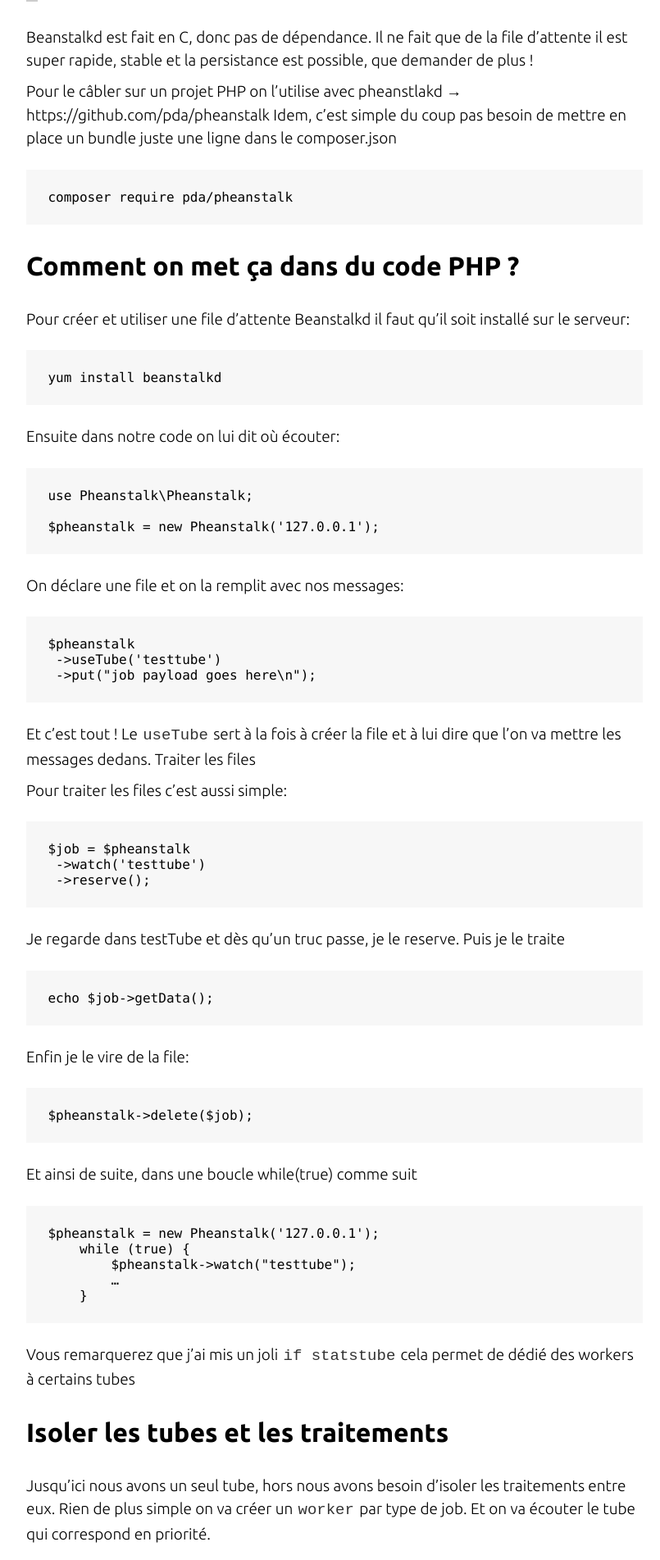
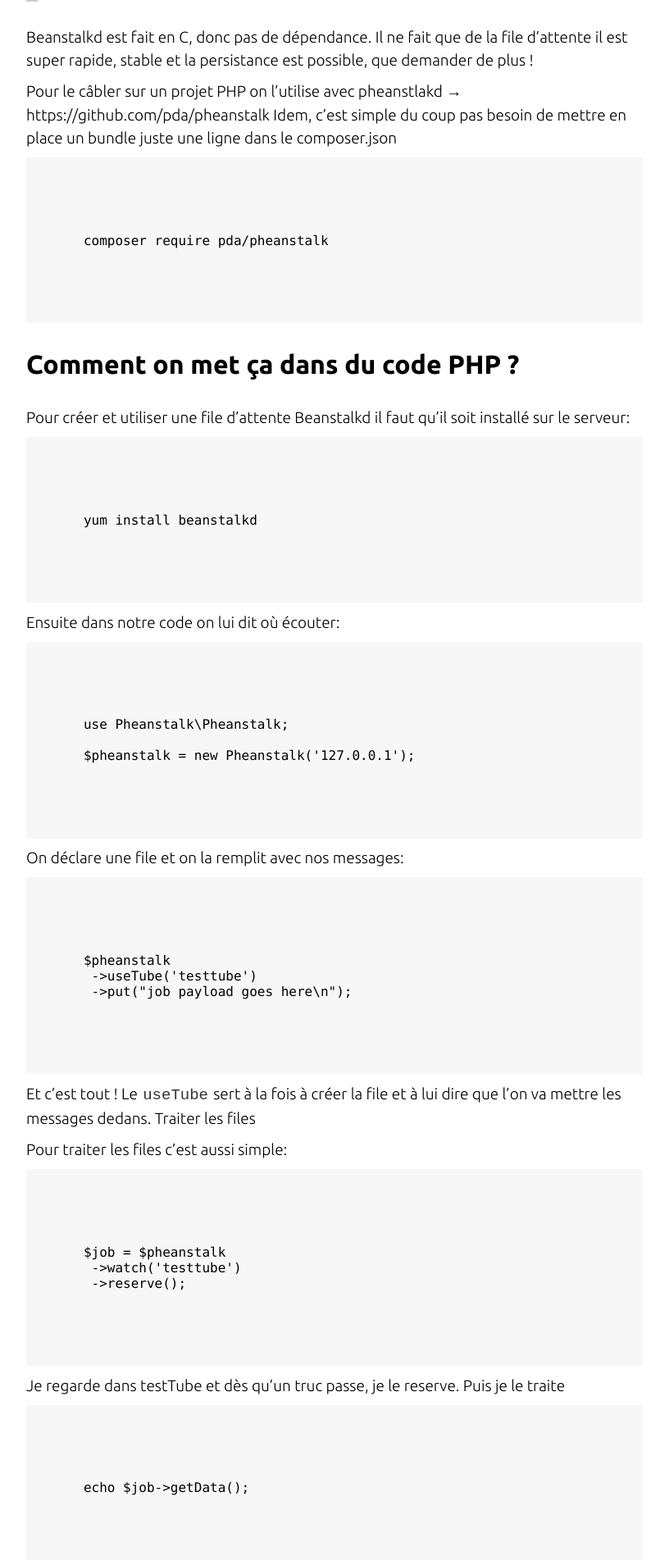
Before and after one commit to sellsecure/sellsecure.github.io, a Jekyll site: the page built from _posts/2016-04-14-beanstalkd.markdown, in a window 1280 px wide. Shown: the part 1323-3226 px from the top of the page at 82% size, without its empty margins (232-1037 px from the left). Built offline with Jekyll 4.4.1, drawn with Linux system fonts in a browser that asks for light colours; nearby versions of some CDN libraries.

Commit message:
add some padding to hilight

```diff
--- a/_sass/_syntax_highlighting.scss
+++ b/_sass/_syntax_highlighting.scss
@@ -13,7 +13,7 @@
   }
 }
 
-.highlight  { background: $well-color;}//$git-black-color; }
+.highlight  { background: $well-color; padding:1.5em;}//$git-black-color; }
 .highlight .c { color: #999988; font-style: italic } /* Comment */
 .highlight .err { color: #a61717; background-color: #e3d2d2 } /* Error */
 .highlight .k { font-weight: bold } /* Keyword */
```
